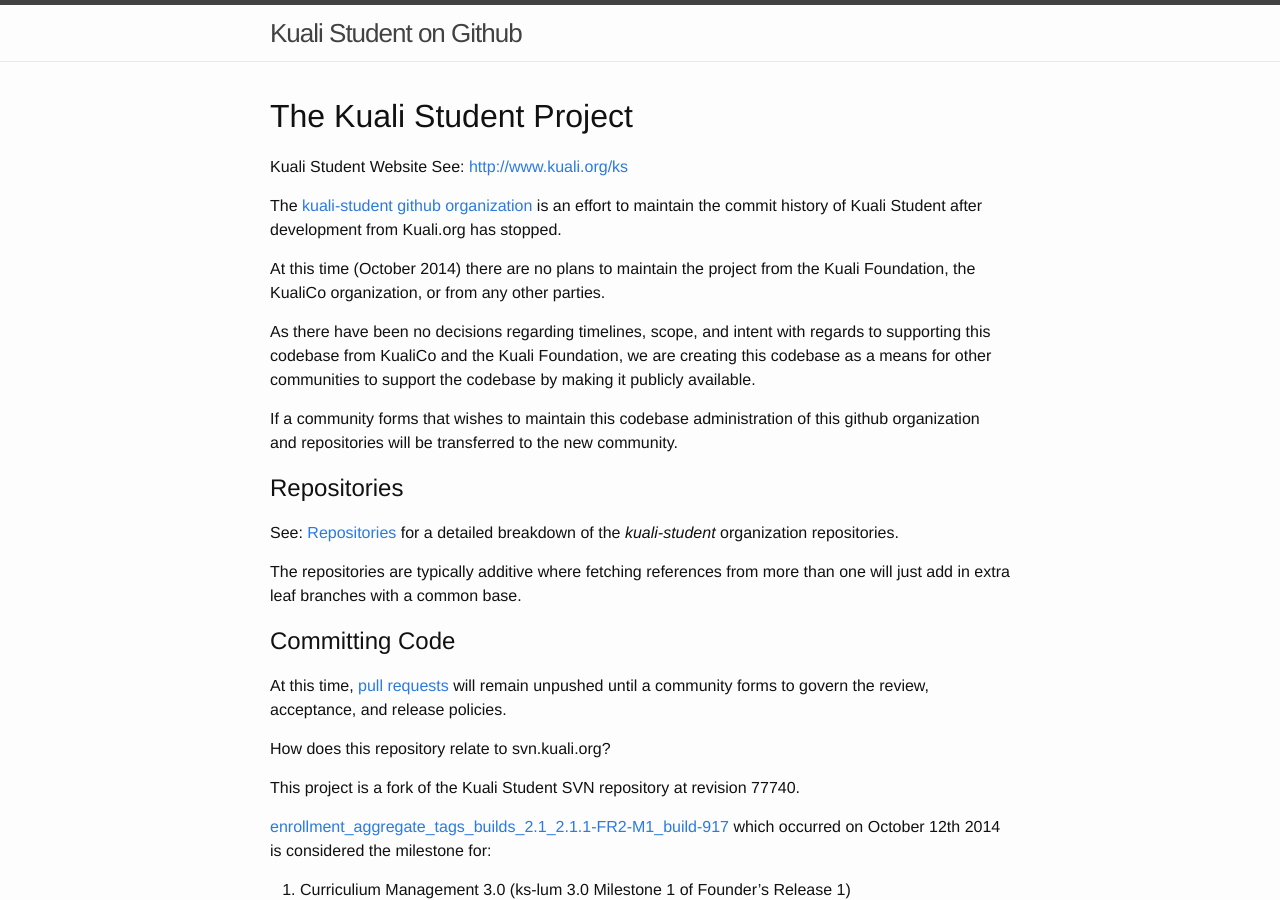
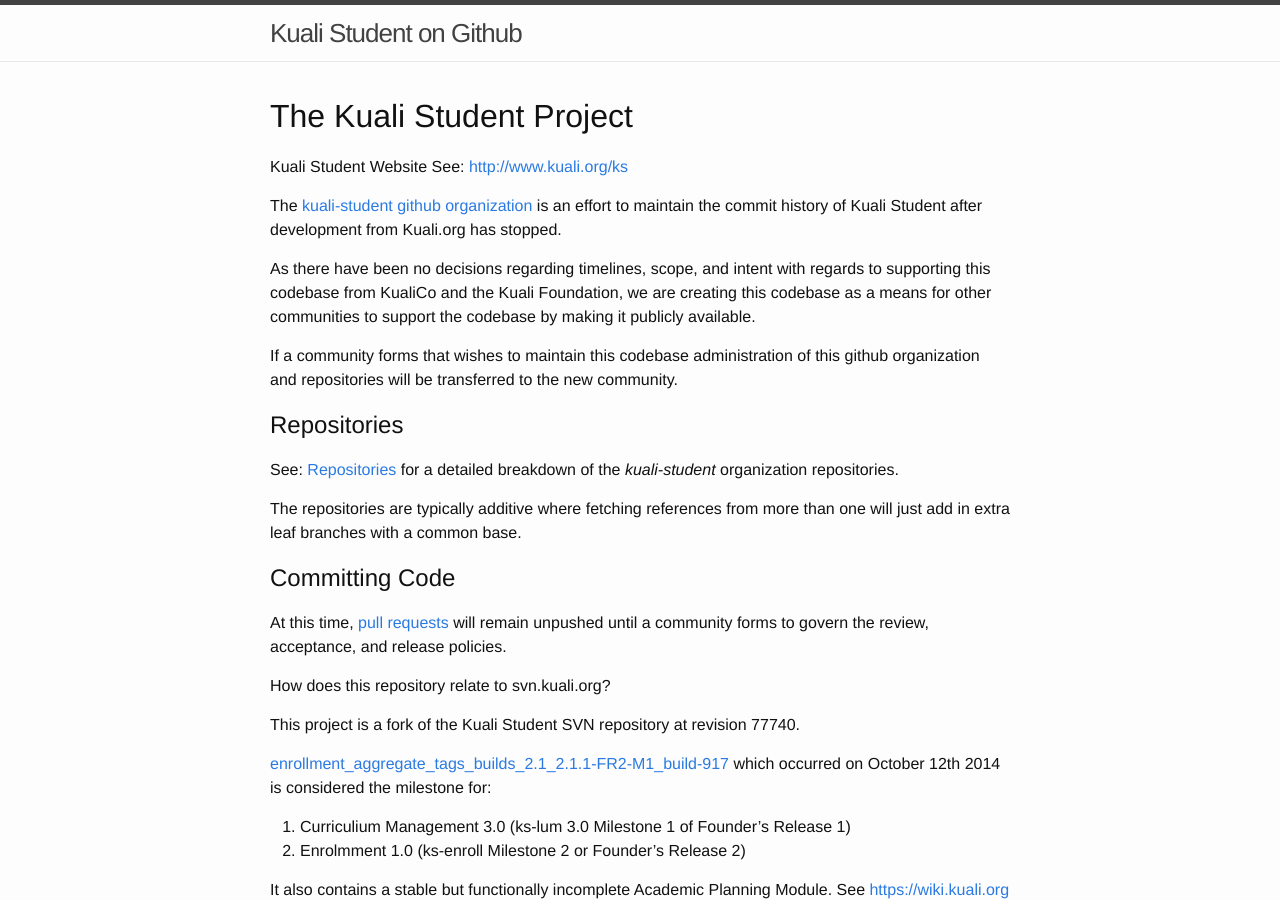
Before and after one commit to kuali-student/kuali-student.github.io, a Jekyll site: the page built from index.md, in a window 1280 px wide and 900 px high. Built offline with Jekyll 4.4.1, drawn with Linux system fonts in a browser that asks for light colours.

Commit message:
Adjust index page content

```diff
--- a/index.md
+++ b/index.md
@@ -8,8 +8,6 @@
 See: [http://www.kuali.org/ks](http://www.kuali.org/ks)
 
 The [kuali-student github organization](https://github.com/kuali-student) is an effort to maintain the commit history of Kuali Student after development from Kuali.org has stopped.
-
-At this time (October 2014) there are no plans to maintain the project from the Kuali Foundation, the KualiCo organization, or from any other parties.
 
 As there have been no decisions regarding timelines, scope, and intent with regards to supporting this codebase from KualiCo and the Kuali Foundation, we are creating this codebase as a means for other communities to support the codebase by making it publicly available.
 
```
